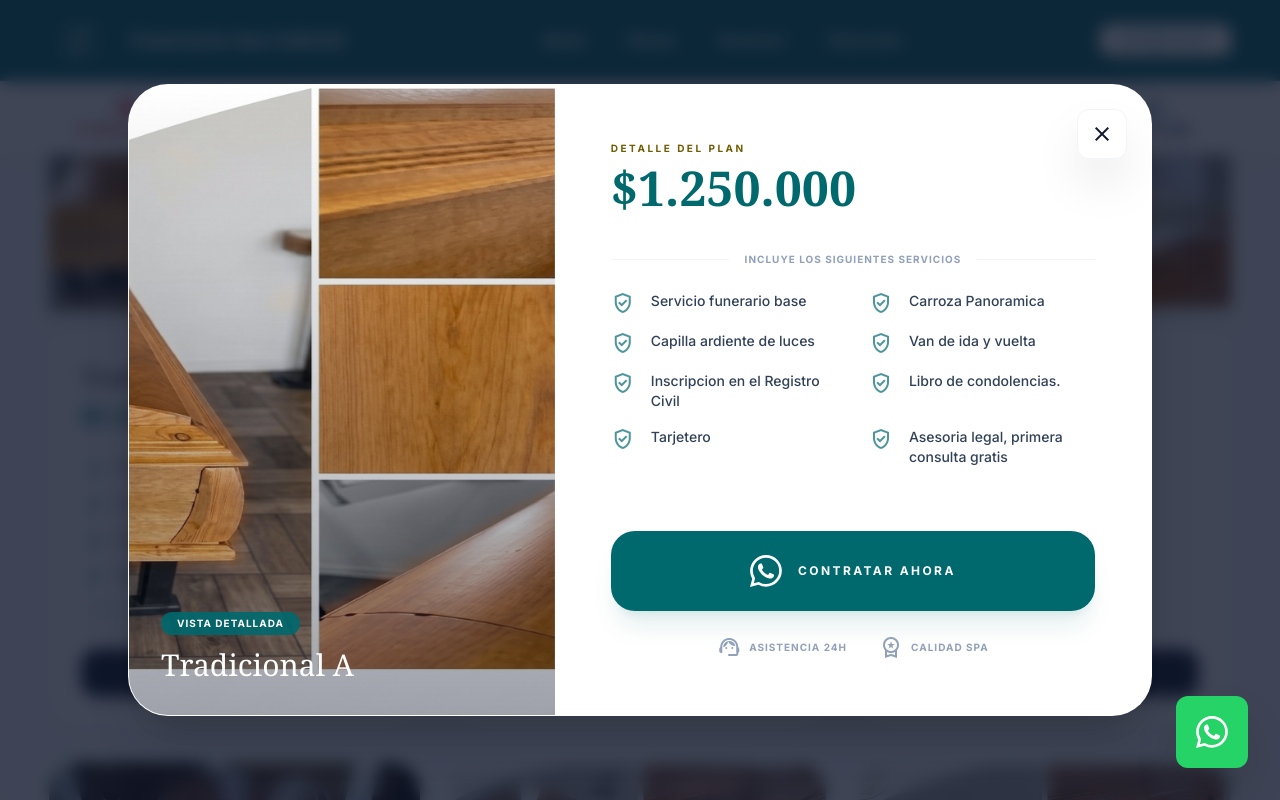
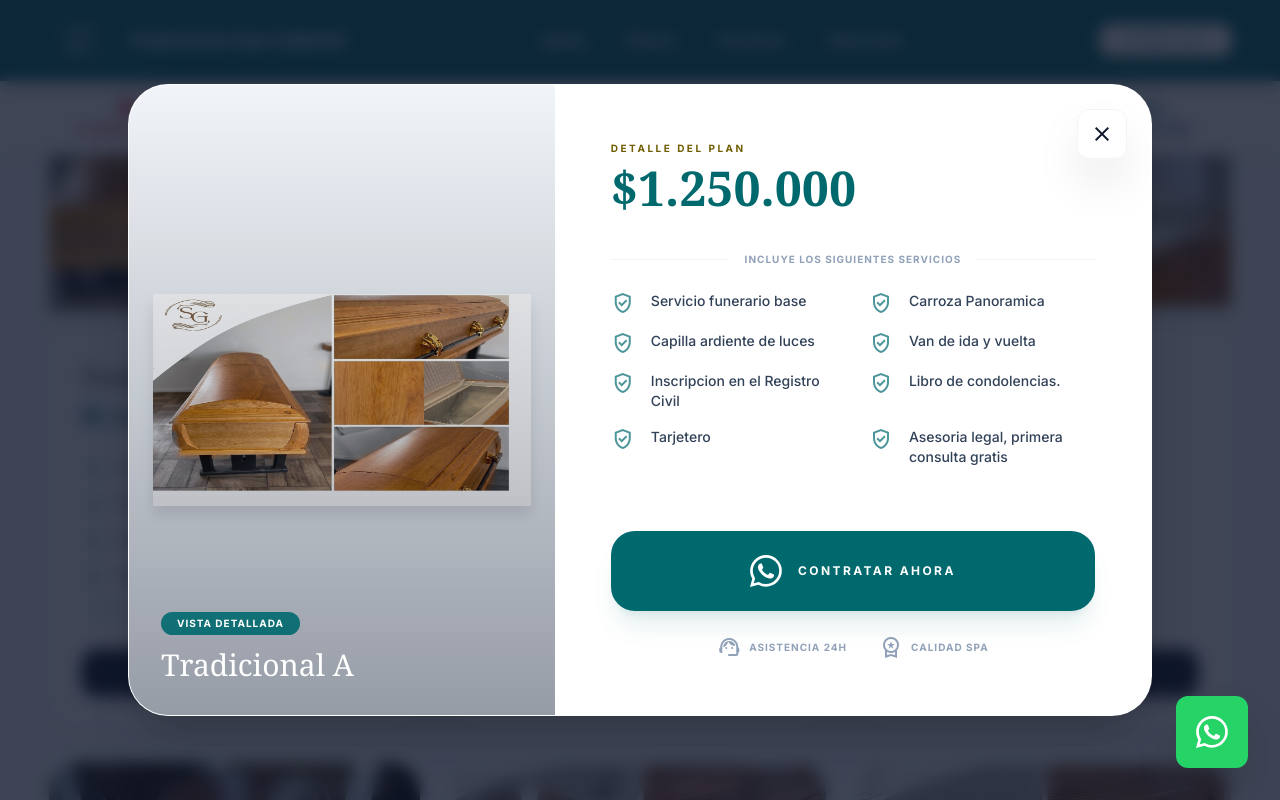
Before and after one commit to sqsebastianquintana77-tech/funeraria-san-gabriel, a React (Vite) app: page / in a window 1280 px wide. Both pictures are taken after a click on the element 234 px from the left and 1555 px from the top of the page. Shown: the part 1155-1955 px from the top of the page. Built offline with nearby package versions, Linux system fonts and the light colour scheme.

Commit message:
fix: imagen urna en modal sin distorsion, footer actualizado 2026 CeroTraba

```diff
--- a/package.json
+++ b/package.json
@@ -21,12 +21,12 @@
     "@tailwindcss/vite": "^4.0.0",
     "@types/react": "^19.2.14",
     "@types/react-dom": "^19.2.3",
-    "@vitejs/plugin-react": "^6.0.1",
+    "@vitejs/plugin-react": "^4.7.0",
     "eslint": "^9.39.4",
     "eslint-plugin-react-hooks": "^7.0.1",
     "eslint-plugin-react-refresh": "^0.5.2",
     "globals": "^17.4.0",
     "tailwindcss": "^4.0.0",
-    "vite": "^8.0.4"
+    "vite": "^5.4.21"
   }
 }
--- a/src/pages/SinglePage.jsx
+++ b/src/pages/SinglePage.jsx
@@ -218,9 +218,9 @@ export default function SinglePage() {
 
             <div className="grid grid-cols-1 lg:grid-cols-12 h-full">
               {/* Image highlight section */}
-              <div className="lg:col-span-5 h-[350px] lg:h-full bg-slate-50 relative overflow-hidden group">
-                <img src={selectedPlan.image} alt={selectedPlan.name} className="w-full h-full object-cover animate-fade-in" />
-                <div className="absolute inset-0 bg-gradient-to-t from-slate-900/40 to-transparent"></div>
+              <div className="lg:col-span-5 min-h-[400px] lg:min-h-[500px] bg-slate-100 relative overflow-hidden group flex items-center justify-center p-6">
+                <img src={selectedPlan.image} alt={selectedPlan.name} className="max-w-full max-h-[420px] object-contain animate-fade-in drop-shadow-xl" />
+                <div className="absolute inset-0 bg-gradient-to-t from-slate-900/40 to-transparent pointer-events-none"></div>
                 <div className="absolute bottom-8 left-8 text-white">
                     <span className="bg-primary/90 px-4 py-1 rounded-full text-[10px] uppercase font-bold tracking-widest mb-3 inline-block">Vista Detallada</span>
                     <h3 className="text-3xl font-serif">{selectedPlan.name}</h3>
@@ -438,8 +438,7 @@ export default function SinglePage() {
           <div className="w-full max-w-4xl h-px bg-slate-900"></div>
 
           <div className="flex flex-col md:flex-row justify-between items-center w-full gap-6 text-slate-600 text-[10px] tracking-widest uppercase font-bold">
-            <p>© 2024 San Gabriel. Todos los derechos reservados.</p>
-            <a href="https://www.funeraiasangabriel.com" target="_blank" className="hover:text-white transition-colors">www.funeraiasangabriel.com</a>
+            <p>© 2026 Funeraria San Gabriel. Todos los derechos reservados. | Desarrollado por CeroTraba.</p>
           </div>
         </div>
       </footer>
```
Also changed, not shown: 1 other file (tests, documents, lock files or other folders).
